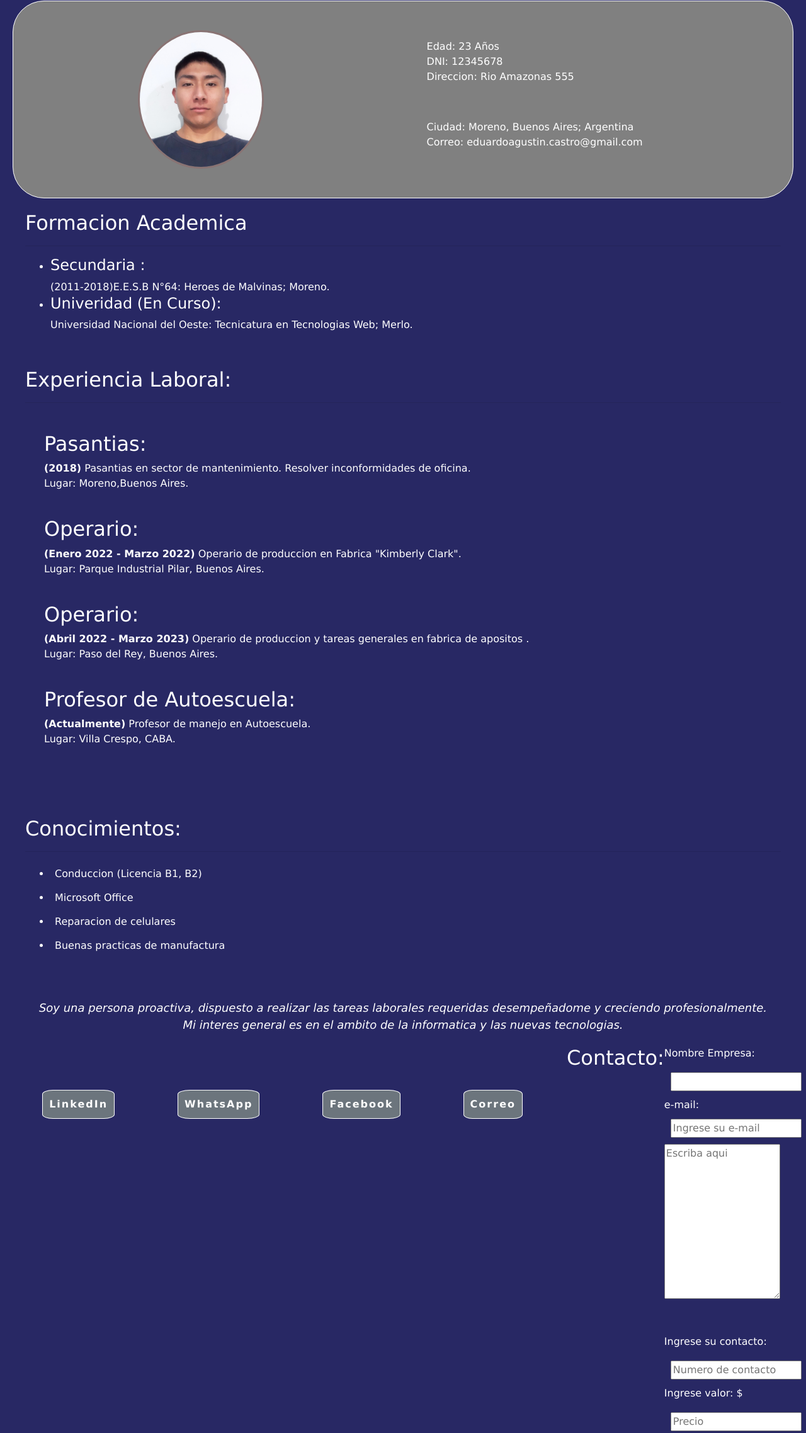
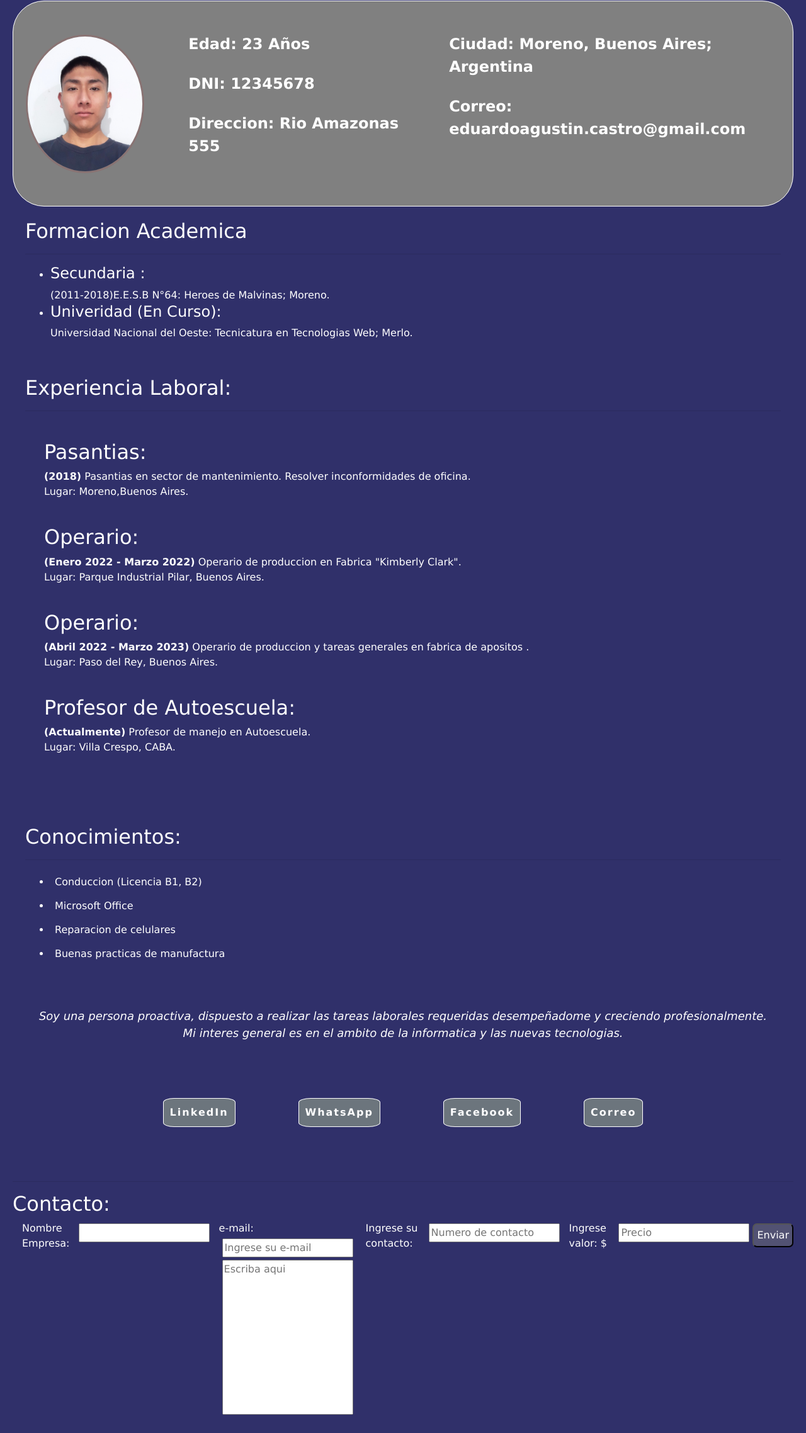
Before and after one commit to eduardocastro31/practica-CV, a plain HTML site: page index.html in a window 1280 px wide. Shown: the part 151-2427 px from the top of the page at 63% size. Drawn offline with nearby package versions, Linux system fonts and the light colour scheme; a script that the page names is missing.

Commit message:
estilos CSS

```diff
--- a/style.css
+++ b/style.css
@@ -1,90 +1,100 @@
 body {
     margin: 0;
     padding: 0;
+
 }
-.conteiner{
+
+.conteiner {
     color: white;
-    background-color:rgb(40, 40, 100);
+    background-color: rgba(40, 40, 100, 0.959);
     font-family: Verdana, Geneva, Tahoma, sans-serif;
 }
 
 
-header{
+header {
     padding-top: 20px;
-    text-align: center ;
+    text-align: center;
 }
-header h1{
+
+header h1 {
     padding-bottom: 10px;
     text-decoration: none;
 }
 
-div{
+div {
     padding: 20px;
 }
 
-h1{
+h1 {
     font-family: 'Gill Sans', 'Gill Sans MT', Calibri, 'Trebuchet MS', sans-serif;
 }
 
 /*Datos personales y academicos*/
 #datos-personales {
     align-items: center;
-    display:flex;
+    display: flex;
     background-color: gray;
     justify-content: space-evenly;
     border-radius: 50px;
-    border:solid 1px;
+    border: solid 1px;
 
 }
 
-img{
-    border: solid 3px rgba(158, 87, 87, 0.315) ;
+img {
+    border: solid 3px rgba(158, 87, 87, 0.315);
     border-radius: 50%;
 }
 
-.datos{
-    padding: 20px;
+.datos {
+    padding: 10px;
+    display: flex;
 }
 
-.datos-1 h2, .datos-2 h2{
-    display:flex;
+.datos-1 li,
+.datos-2 li {
+
+    font-size: x-large;
+    font-weight: bolder;
     justify-content: space-between;
+    margin-bottom: 27px;
 }
 
-p:hover {
-    translate: 4px ;
+.datos-1 ul,
+.datos-2 ul {
+    list-style: none;
+}
+
+/*---Experiencias laborales---*/
+#experiencia section {
+    padding: 30px;
+}
+
+p {
+    padding-bottom: 25px;
+}
+
+#experiencia p:hover {
+    translate: 4px;
     transition: 0.5s;
 }
 
-.datos ul{
-    list-style:none;
-}
-
-/*---Experiencias laborales---*/
-#experiencia section{
-    padding: 30px;
-}
-
-p{
-    padding-bottom: 25px;
-}
 .botones {
-    display:flex;
+    display: flex;
     justify-content: center;
 }
 
-a{
+a {
     text-decoration: none;
 }
 
 /*---Conocimientos---*/
-#conocimientos section ul li{
+#conocimientos section ul li {
     padding: 7px;
     list-style: disc;
 
 }
 
-.descripcion{
+.descripcion {
     padding-top: 50px;
     display: flex;
     font-size: large;
@@ -93,36 +103,51 @@ a{
 }
 
 /*---Pie de pagina---*/
-input{
-    margin: 10px;
+label {
+    margin: 0 5px 0 15px;
 }
 
-.botones  a {
+.botones a {
     padding: 10px;
     margin: 50px;
     letter-spacing: 2px;
     border-radius: 15%;
-    color:white;
+    color: white;
     border: solid white 0.1px;
     font-weight: bolder;
     text-decoration: none;
     background-color: rgba(128, 128, 128, 0.432);
 }
-.botones a:hover{
+
+.botones a:hover {
     background-color: rgba(128, 128, 128, 0.253);
 }
-#boton-input{
+
+#boton-input {
     padding: 5px;
-    color:white;
+    color: white;
+    margin-left: 5px;
     border-radius: 7px;
     background-color: rgba(128, 128, 128, 0.432);
 }
 
-#pie section{
-display: flex;
-justify-content: center;
-align-items: flex-start;
+textarea,
+input {
+    resize: none;
+    margin-left: 5px;
+    margin-top: 4px;
+
 }
-.contactar{
-    padding: 0 5rem 0;
+
+#pie section form {
+    display: flex;
+    justify-content: center;
+    align-items: flex-start;
 }
+
+#pie p {
+    display: flex;
+    flex-direction: column;
+    margin: 0px;
+
+}
```
